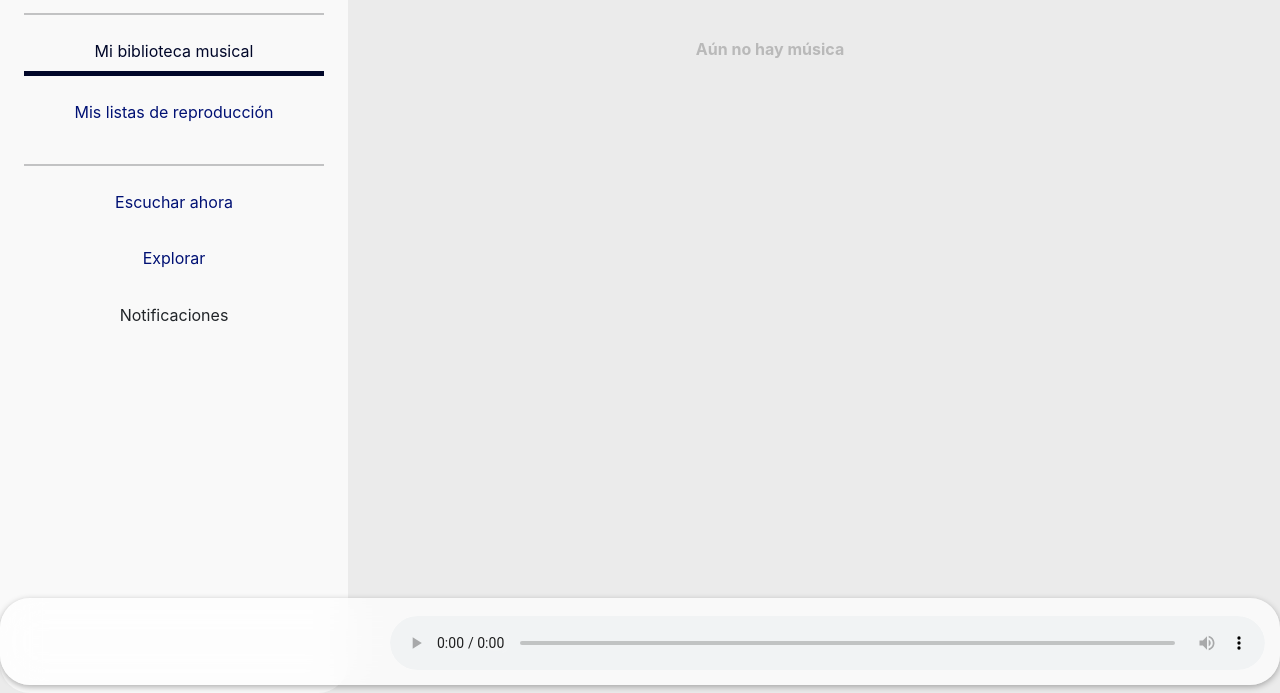
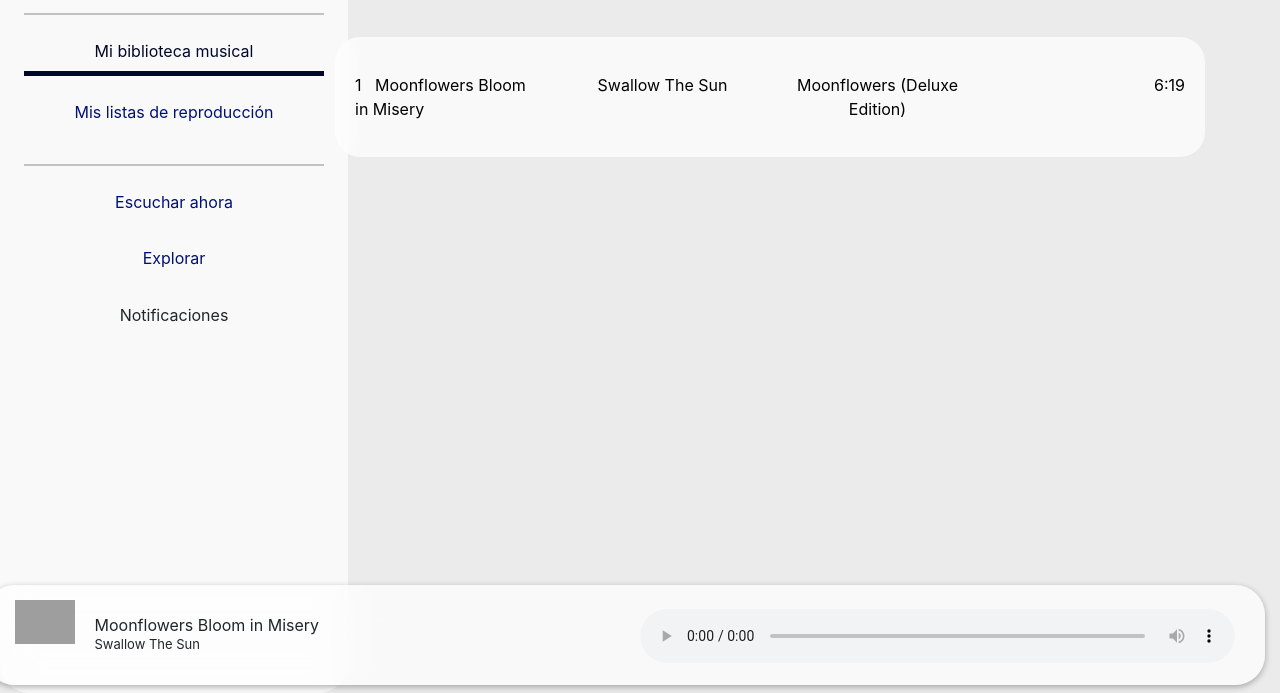
Before and after one commit to BrGE09/FluentMusic, a website: page index.html in a window 1280 px wide. Shown: the part 107-800 px from the top of the page. Drawn offline with nearby package versions, Linux system fonts and the light colour scheme; grey boxes are pictures that could not be loaded.

Commit message:
Integración de elementos ejemplo

```diff
--- a/css/style.css
+++ b/css/style.css
@@ -43,7 +43,7 @@ audio{
     margin-top: 3px;
     float: right;
     background-color: none !important;
-    width: 70% !important;
+    width: 100% !important;
 }
 
 hr {
--- a/index.html
+++ b/index.html
@@ -104,14 +104,52 @@
 
                         <div class="tab-content">
                             <div class="tab-pane container active" style="border: 0; border-color: none !important;" id="canciones">
-                                <center><p class="p"><b>Aún no hay música</b></p></center>
+                                <!-- <center><p class="p"><b>Aún no hay música</b></p></center> -->
+
+                                <div class="cardEdit cardHover">
+                                        <div class="row card-body">
+                                            <p></p>
+                                            <div class="col">
+                                                <p class="card-text">1 &nbsp; Moonflowers Bloom in Misery</p>
+                                            </div>
+                                            <div class="col">
+                                                <p class="card-text" style="text-align: center !important;">Swallow The Sun</p>
+                                            </div>
+                                            <div class="col">
+                                                <p class="card-text" style="text-align: center !important;">Moonflowers (Deluxe Edition)</p>
+                                            </div>
+                                            <div class="col">
+                                                <p class="card-text" style="text-align: right !important;">6:19</p>
+                                            </div>
+                                            <p></p>
+                                            <a href="" class="btn-primary stretched-link"></a>
+                                        </div>
+                                </div>
+
                             </div>
 
                             <div class="tab-pane container fade" style="border: 0; border-color: none !important;" id="artistas">
                                 <center><p class="p"><b>Aún no hay artistas</b></p></center>
                             </div>
                             <div class="tab-pane container fade" style="border: 0; border-color: none !important;" id="albumes">
-                                <center><p class="p"><b>Aún no hay álbumes</b></p></center>
+                                <!-- <center><p class="p"><b>Aún no hay álbumes</b></p></center> -->
+
+                                <div class="row">
+                                    <h4>Swallow The Sun</h4>
+                                    <p></p>
+                                    <div class="card cardEdit cardHover" style="width:250px; font-size: 15px;">
+                                        <center><img class="fa card-img-top" src="https://www.algoderock.com/wp-content/uploads/2021/08/unnamed.png" style="margin-top:10px; border-radius: 25px;"></center>
+                                        <div class="card-body">
+                                          <center>
+                                              <h4 class="card-title" style="font-size: 15px;"><b> Moonflowers (Deluxe Edition) </b></h4>
+                                              <p class="card-text"></p>
+                                          </center>
+                                          <a data-target="#imagen" data-toggle="modal" class="stretched-link"></a>
+                                        </div>
+                                    </div>
+
+                                </div>
+
                             </div>
                         </div>
 
@@ -219,15 +257,21 @@
 
     <!-- Panel del Reproductor -->
 
-    <div class="containt">
+    <div class="containt row">
 
+        <div class="col">
+            <img src="https://www.algoderock.com/wp-content/uploads/2021/08/unnamed.png" width="10%" style="float: left !important; margin-right: 20px;">
+            <p style="margin: 13px;">Moonflowers Bloom in Misery</p>
+            <p style="margin-left: 20px; margin-top: -15px; font-size: 13px;">Swallow The Sun</p>
+        </div>
 
+        <div class="col">
+            <audio controls>
 
-        <audio controls>
+                <source src="elementos/Moonflowers Bloom in Misery.mp3"  type="audio/mp3">
 
-            <source src="miaudio.mp3"  type="audio/mp3">
-
-        </audio>
+            </audio>
+        </div>
 
     </div>
 
@@ -244,8 +288,10 @@
             });
             });
 
+            //"Cradle of Filth - Sisters of the Mist", "Behemoth - Oh Father, Oh Satan, Oh Sun!", "Unlucky Morpheus - Unending Sorceress",
+
         function randomNotification() {
-            games = ["Cradle of Filth - Sisters of the Mist", "Behemoth - Oh Father, Oh Satan, Oh Sun!", "Unlucky Morpheus - Unending Sorceress", "Swallow The Sun - Moonflowers Bloom In Misery"];
+            games = ["Swallow The Sun - Moonflowers Bloom In Misery"];
             var randomItem = Math.floor(Math.random() * games.length);
             var notifTitle = "FluentMusic";
             var notifBody = "Ahora suena: " + games[randomItem] + ".";
```
Also changed, not shown: 1 other file.
